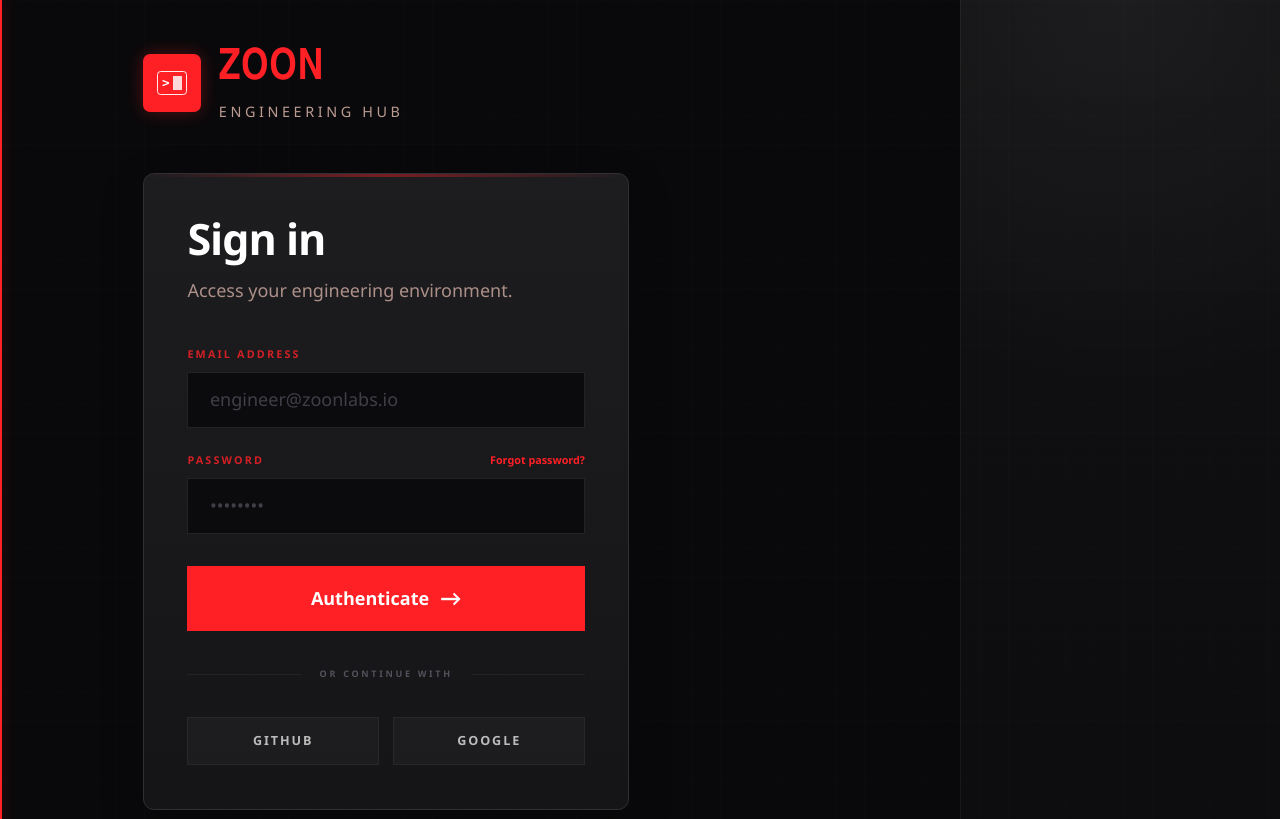
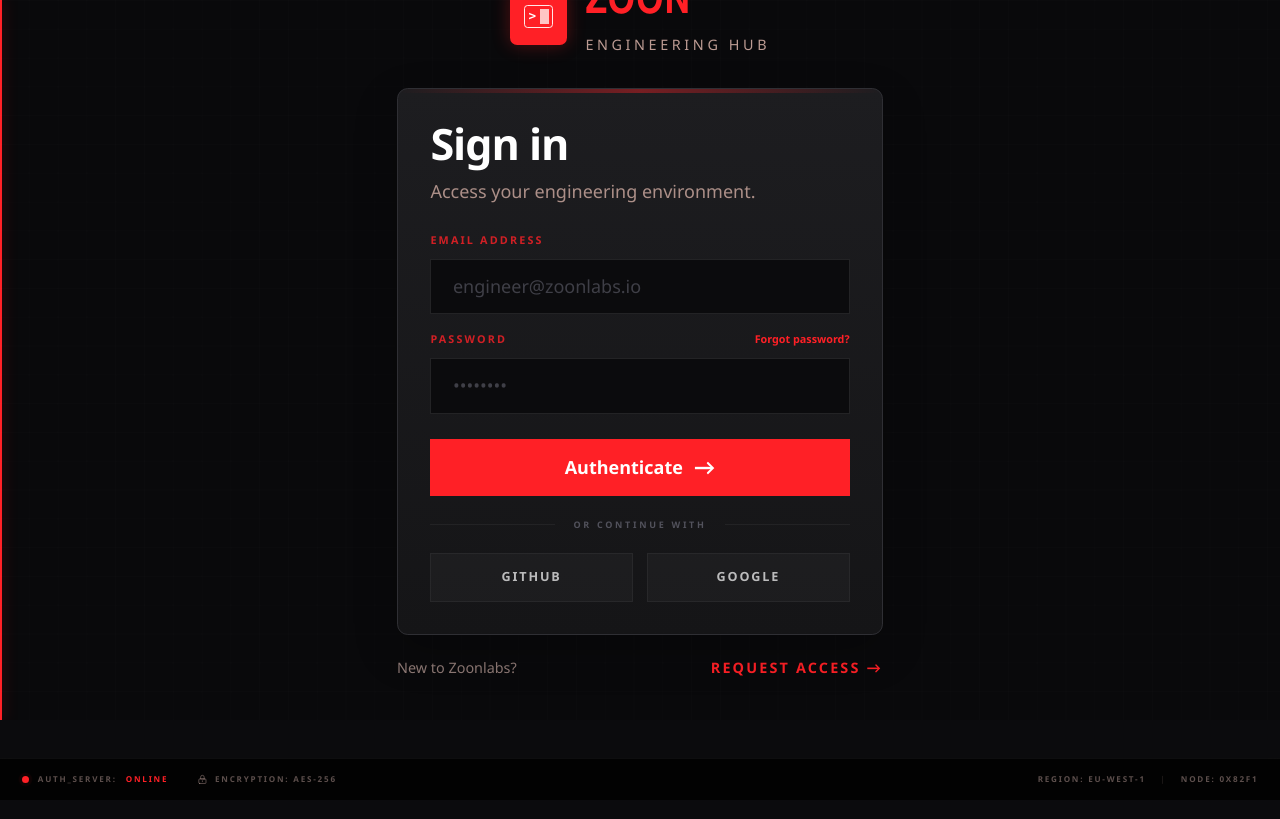
Before and after one commit to zoonfeedback-lab/zoon_management_software_frontend, a Next.js app: page /auth/login in a window 1280 px wide. Shown: the top 819 px of the page. Built offline with nearby package versions, Linux system fonts and the light colour scheme.

Commit message:
{fix: login}: Fixed the UI of the login page

```diff
--- a/app/auth/login/page.tsx
+++ b/app/auth/login/page.tsx
@@ -36,21 +36,18 @@ export default function LoginPage() {
   };
 
   return (
-    <div className="relative min-h-screen overflow-hidden bg-[#09090b]">
+    <div className="relative h-[100dvh] overflow-hidden bg-[#09090b]">
       {/* Brand accent line */}
       <div className="absolute inset-y-0 left-0 w-[2px] bg-[#ff2026] shadow-[0_0_15px_rgba(255,32,38,0.5)]" />
 
       {/* Background Grid */}
       <div className="grid-bg absolute inset-0 opacity-20" />
 
-      {/* Right side glass effect */}
-      <div className="absolute inset-y-0 right-0 hidden w-[25%] border-l border-white/5 bg-[radial-gradient(circle_at_top,rgba(255,255,255,0.05),transparent_40%),linear-gradient(180deg,rgba(255,255,255,0.03),rgba(255,255,255,0.01))] lg:block" />
-
-      <div className="relative flex min-h-screen flex-col justify-between">
-        <div className="mx-auto flex w-full max-w-6xl flex-1 items-center px-6 py-12">
-          <div className="w-full max-w-xl">
+      <div className="relative h-[100dvh]">
+        <main className="mx-auto flex h-full w-full max-w-6xl items-center justify-center px-4 pb-28 pt-10 sm:px-6 sm:pb-32 sm:pt-14">
+          <div className="flex w-full max-w-[560px] flex-col items-center">
             {/* Logo Section */}
-            <div className="mb-14 flex items-center gap-5">
+            <div className="mb-8 flex items-center gap-5 sm:mb-9">
               <div className="relative h-[64px] w-[64px] overflow-hidden rounded-lg bg-[#ff2026] shadow-[0_0_20px_rgba(255,32,38,0.3)]">
                 <div className="absolute inset-0 flex items-center justify-center font-mono text-2xl font-bold text-white">
                    <div className="border-2 border-white/90 px-1 py-0.5 rounded flex items-center gap-1">
@@ -66,13 +63,13 @@ export default function LoginPage() {
             </div>
 
             {/* Login Card */}
-            <div className="panel-surface relative w-full max-w-[540px] overflow-hidden rounded-xl border border-white/10 bg-[#171719] p-10 shadow-2xl md:p-12">
+            <div className="panel-surface relative w-full max-w-[540px] overflow-hidden rounded-xl border border-white/10 bg-[#171719] p-7 shadow-2xl sm:p-8 md:p-9">
               <div className="absolute inset-x-0 top-0 h-1 bg-gradient-to-r from-transparent via-[#ff2026]/40 to-transparent" />
 
               <h1 className="text-4xl font-semibold tracking-tight text-white md:text-5xl">Sign in</h1>
-              <p className="mt-5 text-lg text-[#eac0b5]/70 md:text-xl">Access your engineering environment.</p>
+              <p className="mt-4 text-lg text-[#eac0b5]/70 md:text-xl">Access your engineering environment.</p>
 
-              <form className="mt-12 grid gap-7" onSubmit={handleSubmit}>
+              <form className="mt-8 grid gap-5" onSubmit={handleSubmit}>
                 <div className="grid gap-3">
                   <div className="text-xs font-bold uppercase tracking-[0.2em] text-[#ff2026]/80">Email Address</div>
                   <input
@@ -109,7 +106,7 @@ export default function LoginPage() {
                 )}
 
                 <button
-                  className="group relative mt-2 flex items-center justify-center gap-3 overflow-hidden bg-[#ff2026] px-8 py-5 text-xl font-bold text-white transition-all hover:bg-[#ff343a] active:scale-[0.98] disabled:opacity-50"
+                  className="group relative mt-2 flex items-center justify-center gap-3 overflow-hidden bg-[#ff2026] px-8 py-4 text-xl font-bold text-white transition-all hover:bg-[#ff343a] active:scale-[0.98] disabled:opacity-50"
                   type="submit"
                   disabled={loading}
                 >
@@ -122,7 +119,7 @@ export default function LoginPage() {
                 </button>
               </form>
 
-              <div className="my-10 flex items-center gap-5 text-[10px] font-bold uppercase tracking-[0.3em] text-zinc-600">
+              <div className="my-6 flex items-center gap-5 text-[10px] font-bold uppercase tracking-[0.3em] text-zinc-600">
                 <div className="h-px flex-1 bg-white/5" />
                 <span>Or Continue With</span>
                 <div className="h-px flex-1 bg-white/5" />
@@ -138,17 +135,17 @@ export default function LoginPage() {
               </div>
             </div>
 
-            <div className="mt-10 flex max-w-[540px] items-center justify-between gap-4 text-base text-[#e7c4bc]/60 md:text-lg">
+            <div className="mt-6 flex w-full max-w-[540px] items-center justify-between gap-4 text-sm text-[#e7c4bc]/60 md:text-base">
               <span>New to Zoonlabs?</span>
               <a href="#request-access" className="font-bold uppercase tracking-[0.15em] text-[#ff2026] hover:underline">
                 Request Access →
               </a>
             </div>
           </div>
-        </div>
+        </main>
 
         {/* Footer info bar */}
-        <div className="flex flex-col gap-6 border-t border-white/5 bg-black/40 px-8 py-6 text-[10px] font-bold uppercase tracking-[0.25em] text-[#e7c4bc]/40 md:flex-row md:items-center md:justify-between">
+        <div className="fixed inset-x-0 bottom-0 z-30 flex flex-col gap-3 border-t border-white/5 bg-black/80 px-4 py-3 text-[9px] font-bold uppercase tracking-[0.22em] text-[#e7c4bc]/40 backdrop-blur-sm md:flex-row md:items-center md:justify-between md:px-6 md:py-4">
           <div className="flex flex-wrap items-center gap-8">
             <span className="flex items-center gap-2.5">
               <span className="relative flex h-2 w-2">
```
Also changed, not shown: 2 other files (tests, documents, lock files or other folders).
